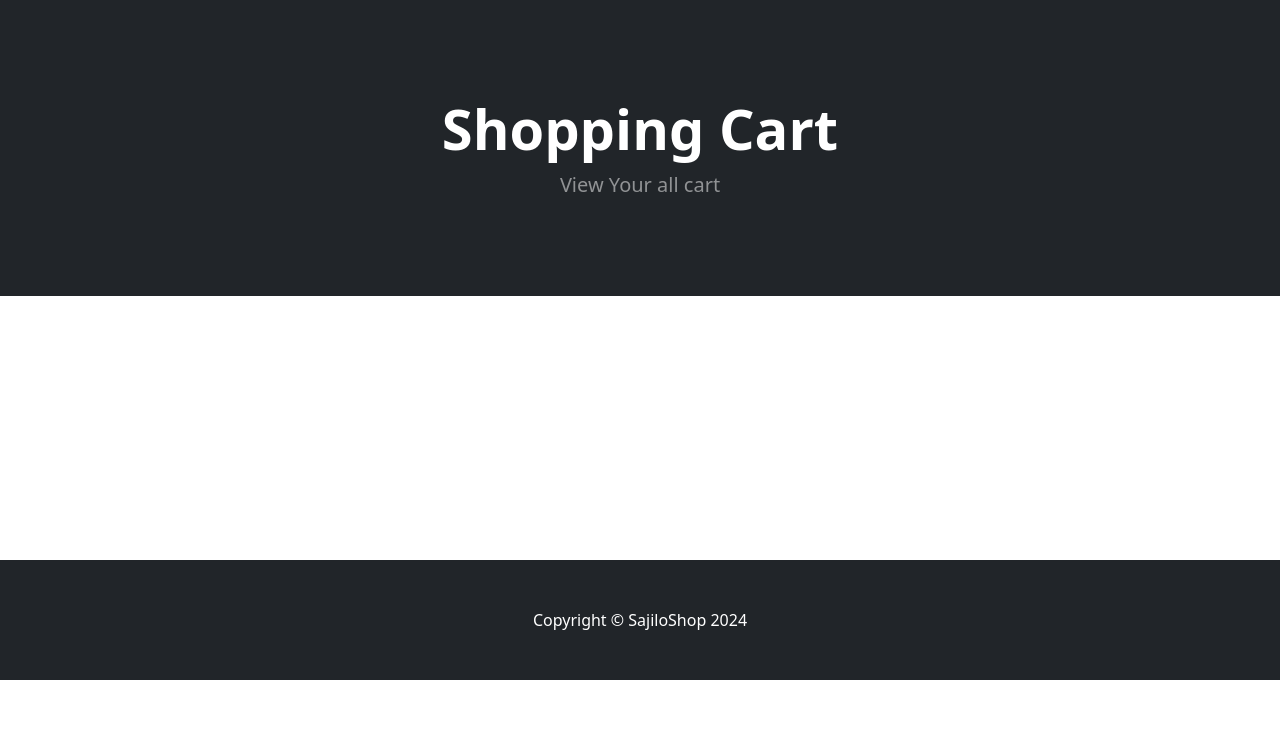
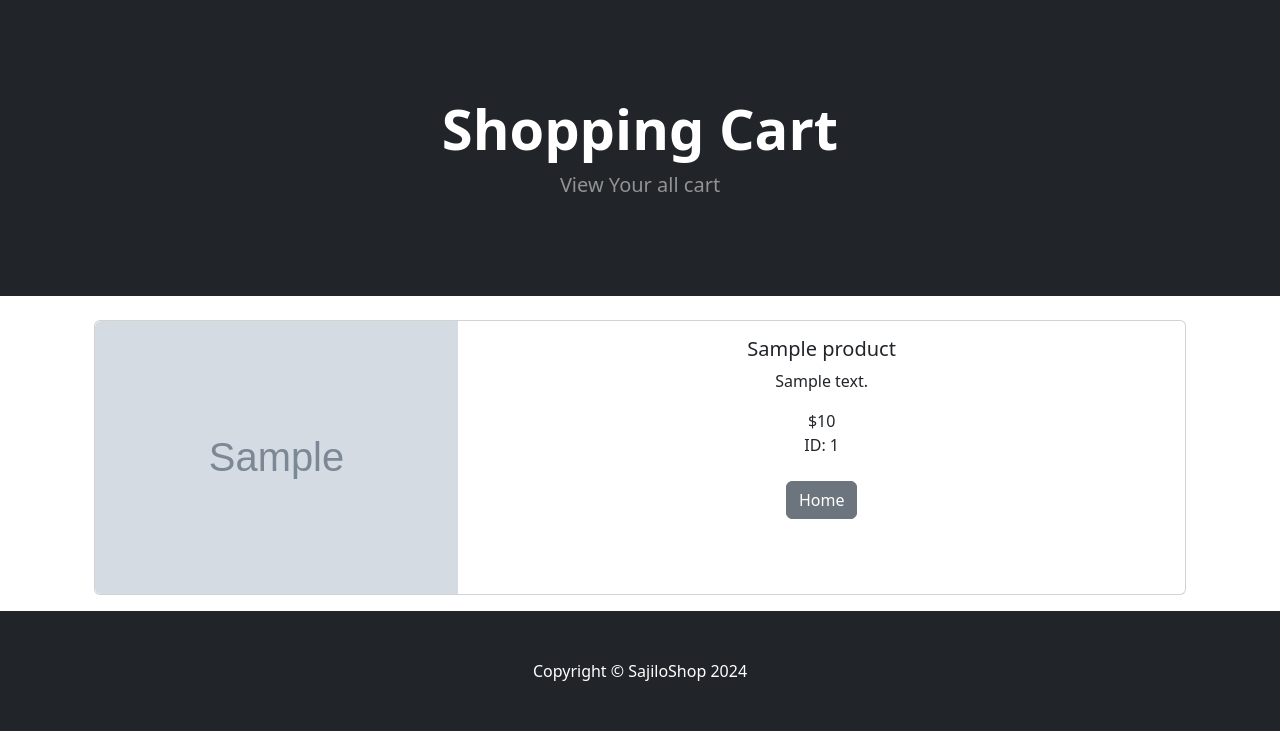
Before and after one commit to suman154/SajiloShop, a Django app: template cart/templates/cart_summary.html in a window 1280 px wide. Shown: the part 57-800 px from the top of the page. Run offline with Django 5.2, Linux system fonts and the light colour scheme; the template is opened without the code that fills it: most values are stand-ins (such as "Sample title", 1, 10 or a date in 2020); grey boxes marked "Sample" are stand-in pictures; some libraries are stand-ins or nearby versions.

Commit message:
Update Shopping Cart Summary Page

```diff
--- a/cart/cart.py
+++ b/cart/cart.py
@@ -1,20 +1,18 @@
-class Cart():
+from store.models import Product
+
+class Cart:
     def __init__(self, request):
         self.session = request.session
 
-
-        # Get the current session key if it already exist
+        # Get the current session key if it already exists
         cart = self.session.get('session_key')
-
 
         # If the user is new, then no session key. Create one
         if 'session_key' not in request.session:
             cart = self.session['session_key'] = {}
 
-
-        # Cart is avilable on all pages of website
+        # Cart is available on all pages of website
         self.cart = cart
-
 
     def add(self, product):
         product_id = str(product.id)
@@ -23,10 +21,15 @@ class Cart():
             pass
         else:
             self.cart[product_id] = {'price': str(product.price)}
-
             self.session.modified = True
-
-
 
     def __len__(self):
         return len(self.cart)
+
+    def get_prods(self):
+        # Get ids from cart
+        product_ids = self.cart.keys()
+        # Use ids to lookup products in database model
+        products = Product.objects.filter(id__in=product_ids)
+        # Return those looked up
+        return products
--- a/cart/templates/cart_summary.html
+++ b/cart/templates/cart_summary.html
@@ -13,15 +13,48 @@ Cart
                 </div>
             </div>
         </header>
-<br>
-<br>
-<br>
-<br>
-<br>
-<br>
-<br>
-<br>
-<br>
-<br>
-<br>
+        <br>
+        <div class="container">
+        {% if cart_products %}
+            {% for product in cart_products %}
+                <div class="container">
+                    <div class="card mb-3">
+                        <div class="row g-0">
+                        <div class="col-md-4">
+                            <img src="{{ product.image.url }}" class="img-fluid rounded-start" alt="...">
+                        </div>
+                        <div class="col-md-8">
+                            <div class="card-body">
+                                <center>
+                            <h5 class="card-title">{{ product.name }}</h5>
+                            <p class="card-text">{{ product.description }}</p>
+                                {% if product.is_sale %}
+                                    <div class="d-flex justify-content-center small text-warning mb-2">
+                                        <div class="bi-star-fill"></div>
+                                        &nbsp;&nbsp;Sale&nbsp;&nbsp;
+                                        <div class="bi-star-fill"></div>
+                                    </div>
+                                    <strike>${{ product.price }}</strike>
+                                    &nbsp;
+                                    ${{ product.sale_price }}
+                                {% else %}
+                                    ${{ product.price }}
+                                    <br> ID: {{ product.id }}
+                                {% endif %}
+                                    <br><br/>
+                            <a href="{% url 'home' %}" class="btn btn-secondary">Home</a>
+                            <br><br>
+                            </center>
+                            </div>
+                        </div>
+                        </div>
+                    </div>
+                </div>
+            {% endfor %}
+            {% else %}
+            Their's nothing in your cart
+            <br><br><br><br><br><br>
+            {% endif %}
+        </div>
+
 {% endblock  %}
```
Also changed, not shown: cart/views.py (+6 -1 lines), db.sqlite3.
